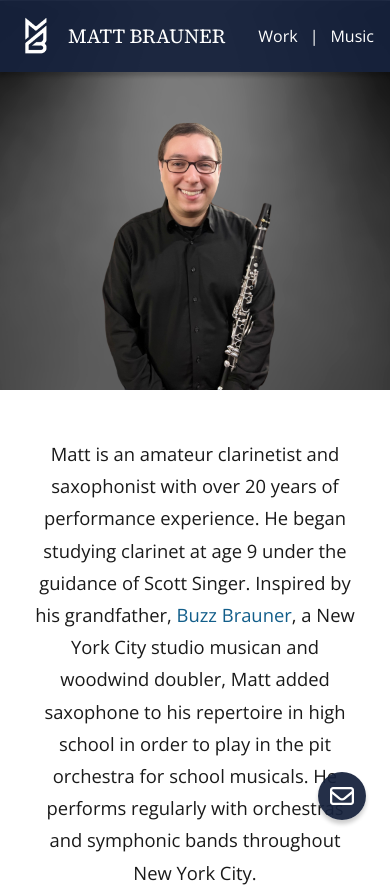
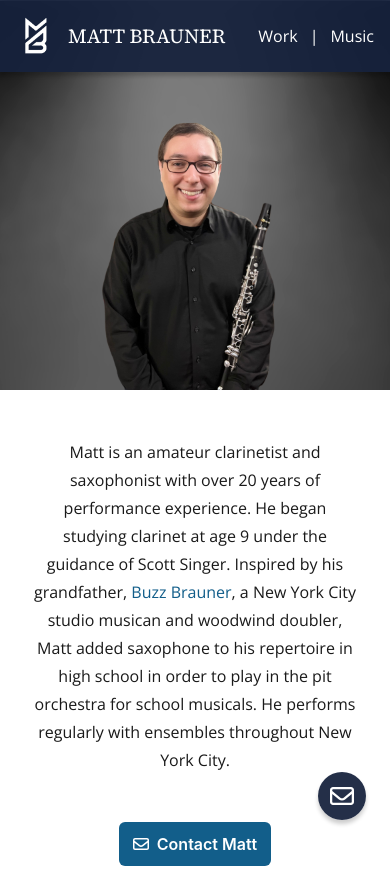
Before and after one commit to mb4828/mb-website, a Next.js app: page /music in a window 390 px wide. Shown: the top 887 px of the page. Built offline with nearby package versions, Linux system fonts and the light colour scheme.

Commit message:
adjusting lead text and formatting

```diff
--- a/src/app/globals.scss
+++ b/src/app/globals.scss
@@ -174,6 +174,9 @@ a:hover {
   li.order_mobile_last {
     order: 99;
   }
+  .text-lead {
+    font-size: 1em;
+  }
   .custom-mui-button {
     padding: 8px 14px !important;
   }
--- a/src/app/music/page.tsx
+++ b/src/app/music/page.tsx
@@ -26,8 +26,8 @@ export default function MusicPage() {
               Buzz Brauner
             </Link>
             , a New York City studio musican and woodwind doubler, Matt added saxophone to his repertoire in high school
-            in order to play in the pit orchestra for school musicals. He performs regularly with orchestras and
-            symphonic bands throughout New York City.
+            in order to play in the pit orchestra for school musicals. He performs regularly with ensembles throughout
+            New York City.
           </p>
 
           <ButtonGroup color="primary" variant="solid" size="lg" spacing={3} className="button-group">
```
